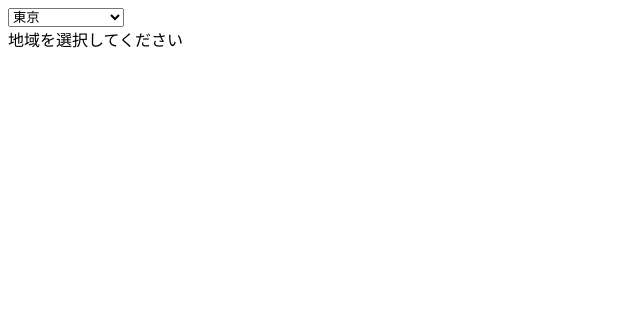
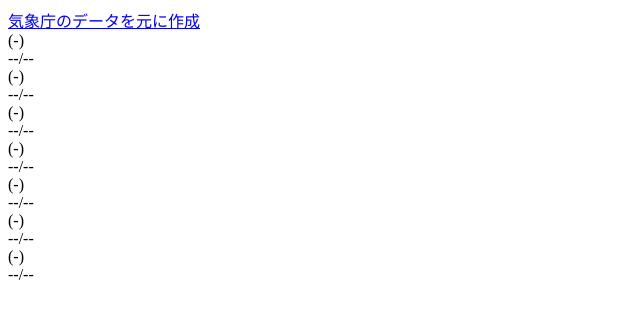
Before and after one commit to Kakegawa10/tenki, a plain HTML site: page index.html in a window 1280 px wide. Shown: the whole page, without its empty margins (0-640 px from the left). Drawn offline with Linux system fonts and the light colour scheme.

Commit message:
Update index.html

```diff
--- a/index.html
+++ b/index.html
@@ -1,38 +1,17 @@
-<!DOCTYPE html>
-<html lang="ja">
-
-<head>
-    <meta charset="UTF-8">
-    <meta name="viewport" content="width=device-width, initial-scale=1.0">
-    <title>天気予報アプリ</title>
-    <link rel="stylesheet" href="style.css">
-</head>
-
-
-<body>
-
-    <form>
-        <select name="area" id="area">
-            <option value="130000">東京</option>
-            <option value="110000">埼玉</option>
-            <option value="014100">釧路・根室地方</option>
-        </select>
-    </form>
-
-    <div id="location">
-     地域を選択してください
-    </div>
-    <div class="weatherForecast">
-        <div class="weather">
-            <div class="date"></div>
-            <img class="weatherImg">
-            <div class="temp"><span class="tempMin"></span><span class="tempMax"></span></div>
-        </div>
-    </div>
-    <a href="https://www.jma.go.jp/bosai/forecast/" target="_blank">
-        <p id="updatedate"></p>
-    </a>
-    <script src="script.js"></script>
-</body>
-
-</html>
+<link rel="stylesheet" href="./weather.css">
+<div id="location"></div>
+<a href="https://www.jma.go.jp/bosai/forecast/" target="_blank">気象庁のデータを元に作成</a>
+<div class="weatherForecast">
+  <div class="weather">
+    <div class="date">(-)</div>
+    <img class="weatherImg">
+    <div class="temp"><span class="tempMin">--</span>/<span class="tempMax">--</span></div>
+  </div>
+</div>
+<script>
+  for (let i = 0; i < 6; i++) {
+    const el = document.querySelector('.weather').cloneNode(true);
+    document.querySelector('.weatherForecast').appendChild(el);
+  }
+</script>
+<script src="./weather.js"></script>
```
